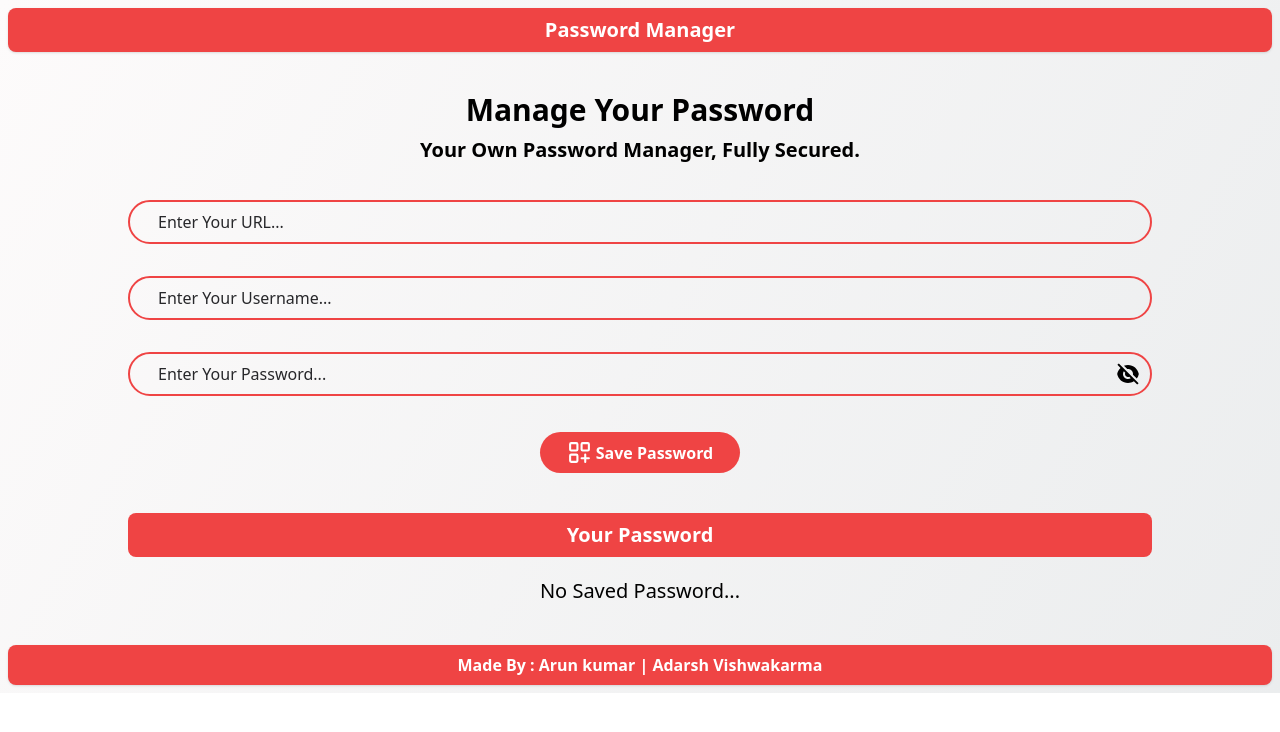
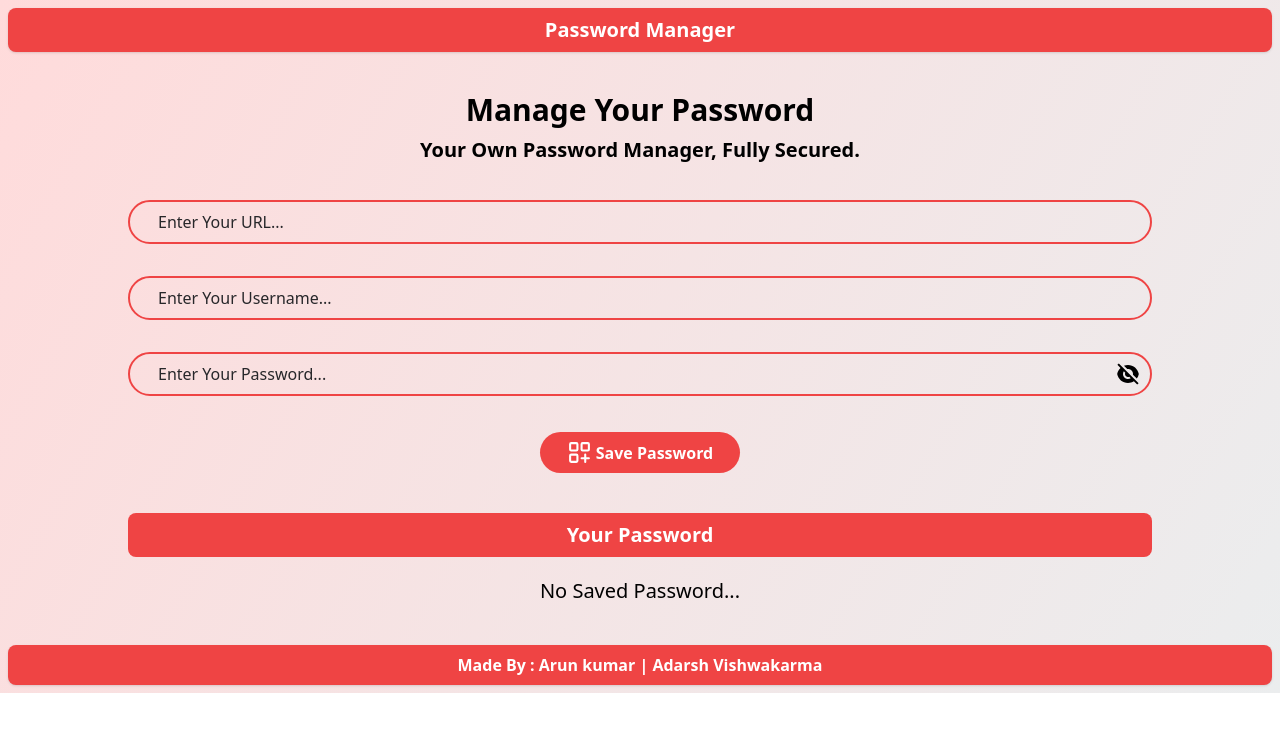
Before and after one commit to Itsarun01/Pass-locker, a React (Vite) app: page / in a window 1280 px wide. Shown: the top 732 px of the page. Built offline with nearby package versions, Linux system fonts and the light colour scheme.

Commit message:
fixed bg

```diff
--- a/src/index.css
+++ b/src/index.css
@@ -3,5 +3,5 @@
 @tailwind utilities;
 
 .backgradient{
-   background-image: linear-gradient(120deg, #fdfbfb 0%, #ebedee 100%);
+   background-image: linear-gradient(120deg, #ffdbdb 0%, #ebedee 100%);
 }
```
